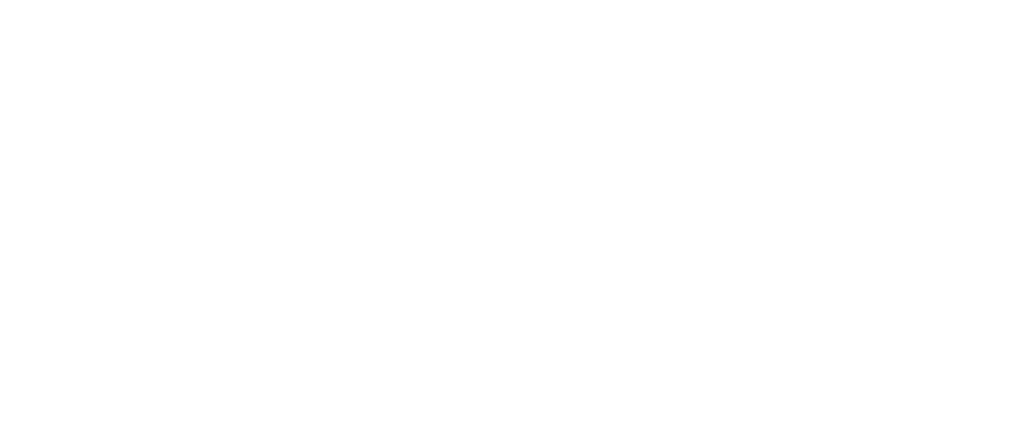
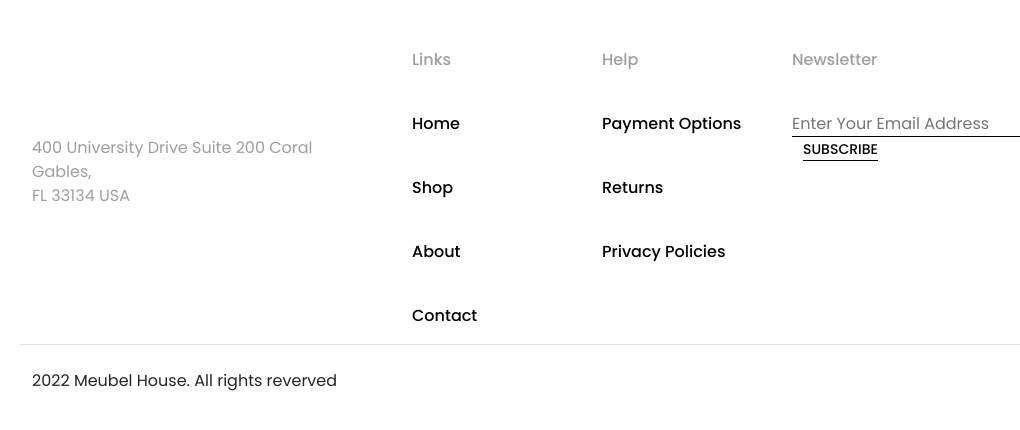
Before and after one commit to SohibDev/Ecommerce, a plain HTML site: page account.html in a window 1280 px wide. Shown: the whole page, without its empty margins (50-1070 px from the left). Drawn offline with Linux system fonts and the light colour scheme.

Commit message:
footer add

```diff
--- a/account.html
+++ b/account.html
@@ -1,12 +1,69 @@
 <!DOCTYPE html>
 <html lang="en">
-<head>
-    <meta charset="UTF-8">
-    <meta http-equiv="X-UA-Compatible" content="IE=edge">
-    <meta name="viewport" content="width=device-width, initial-scale=1.0">
+  <head>
+    <meta charset="UTF-8" />
+    <meta http-equiv="X-UA-Compatible" content="IE=edge" />
+    <meta name="viewport" content="width=device-width, initial-scale=1.0" />
     <title>Document</title>
-</head>
-<body>
-
-</body>
+    <link rel="stylesheet" href="./css/account.css" />
+    <link rel="stylesheet" href="./css/bootstrap.min.css" />
+    <link rel="stylesheet" href="./css/main.css">
+  </head>
+  <body>
+    <footer>
+      <div class="container">
+        <div class="row border-bottom mb-lg-4">
+          <div class="col-12 col-xl-4 col-md-6 align-items-center d-flex">
+            <p class="footer_text_first pt-sm-3">
+                400 University Drive Suite 200 Coral <br> Gables, <br> FL 33134 USA
+            </p>
+          </div>
+          <div class="col-12 col-xl-2 col-md-6">
+            <p class="footer_text_second pt-5">
+            Links
+            </p>
+            <p class="footer_text_third pt-4">
+              Home
+            </p>
+            <p class="footer_text_third pt-4">
+              Shop
+            </p>
+            <p class="footer_text_third pt-4">
+              About
+            </p>
+            <p class="footer_text_third pt-4">
+              Contact
+            </p>
+          </div>
+          <div class="col-12 col-xl-2 col-md-6">
+            <p class="footer_text_second pt-5">
+              Help
+              </p>
+              <p class="footer_text_third pt-4">
+                Payment Options
+              </p>
+              <p class="footer_text_third pt-4">
+                Returns
+              </p>
+              <p class="footer_text_third pt-4">
+                Privacy Policies
+              </p>
+          </div>
+          <div class="col-12 col-xl-4 col-md-6">
+            <p class="footer_text_second pt-5">
+              Newsletter
+            </p>
+            <form action="#" class="pt-4 footer_form pb-lg-4">
+              <input class="footer_form_input_email" type="text" placeholder="Enter Your Email Address">
+              <button type="submit" class="footer_form_button_subscribe">
+                SUBSCRIBE
+              </button>
+            </form>
+          </div>
+        </div>
+        <p class="pb-2">2022 Meubel House. All rights reverved</p>
+        </div>
+    </footer>
+    <script src="./js/bootstrap.bundle.min.js"></script>
+  </body>
 </html>
--- a/sass/base/_reset.scss
+++ b/sass/base/_reset.scss
@@ -1,7 +1,7 @@
 @import "../abstracts/variables";
 @import "../components/buttons";
 @import "../components/carousel";
-@import "../components/loader";
+@import "../components/preloader";
 
 @import url('https://fonts.googleapis.com/css2?family=Poppins:wght@300;400;500;600;700&display=swap');
 
--- a/sass/layout/_footer.scss
+++ b/sass/layout/_footer.scss
@@ -0,0 +1,47 @@
+.footer_text_first {
+  font-weight: 400;
+  font-size: 16px;
+  line-height: 24px;
+  color: #9F9F9F;
+}
+
+.footer_text_second {
+  font-weight: 500;
+  font-size: 16px;
+  line-height: 24px;
+  color: #9F9F9F;
+}
+
+.footer_text_third {
+  font-weight: 500;
+  font-size: 16px;
+  line-height: 24px;
+  color: #000000;
+}
+
+.footer_form_input_email {
+  border: none;
+  border-bottom: 1px solid #000000;
+  padding-right: 10px;
+}
+
+.footer_form_button_subscribe {
+  font-weight: 500;
+  font-size: 14px;
+  line-height: 21px;
+  color: #000000;
+  border: none;
+  background-color: transparent;
+  margin-left: 11px;
+  border-bottom: 1px solid #000000;
+}
+@media screen and (max-width:330px) {
+  .footer_form_button_subscribe {
+    margin-left: 0 !important;
+  }
+}
+@media screen and (max-width:768px) {
+  .footer_form {
+    padding-bottom: 40px !important;
+  }
+}
```
Also changed, not shown: css/main.css, 1 other file.
